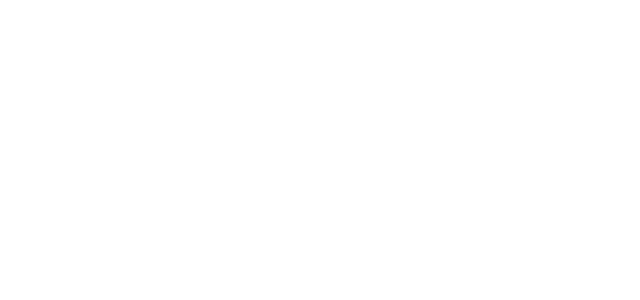
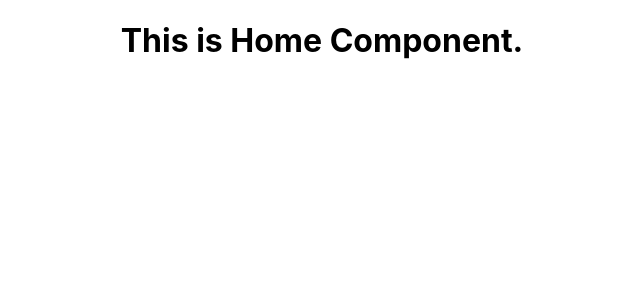
Before and after one commit to AkhilChoubey/Speech-to-Text-React, a React (Create React App) app: page / in a window 1280 px wide. Shown: the top 300 px of the page, without its empty margins (318-958 px from the left). Built offline with nearby package versions, Linux system fonts and the light colour scheme.

Commit message:
Component addition

```diff
--- a/src/App.js
+++ b/src/App.js
@@ -1,7 +1,18 @@
+import React from "react";
 import "./App.css";
+import { BrowserRouter as Router, Routes, Route } from "react-router-dom";
+import Home from "./components/Home";
 
 function App() {
-  return <div className="App"></div>;
+  return (
+    <div className="App">
+      <Router>
+        <Routes>
+          <Route path="/" exact element={<Home />} />
+        </Routes>
+      </Router>
+    </div>
+  );
 }
 
 export default App;
--- a/src/components/Home.jsx
+++ b/src/components/Home.jsx
@@ -0,0 +1,13 @@
+import React from "react";
+
+const Home = () => {
+  return (
+    <>
+      <div>
+        <h1>This is Home Component.</h1>
+      </div>
+    </>
+  );
+};
+
+export default Home;
```
